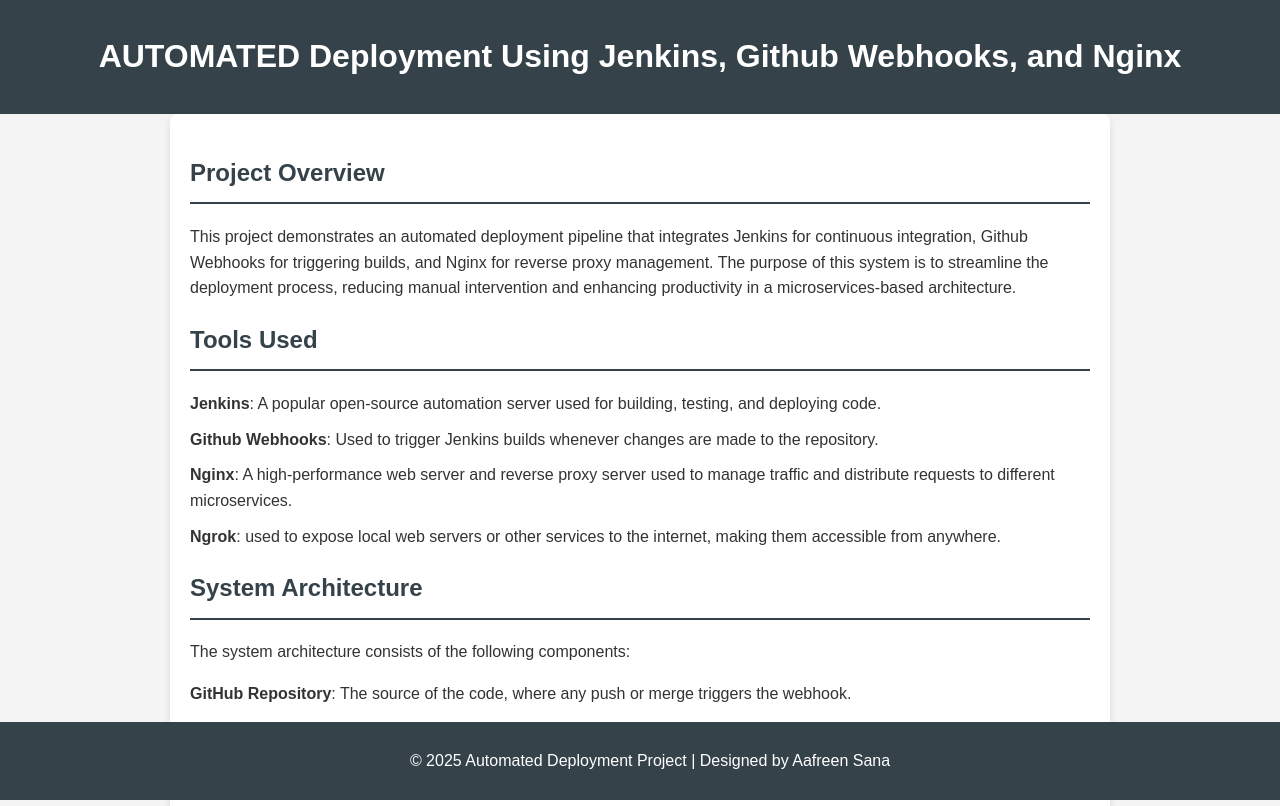
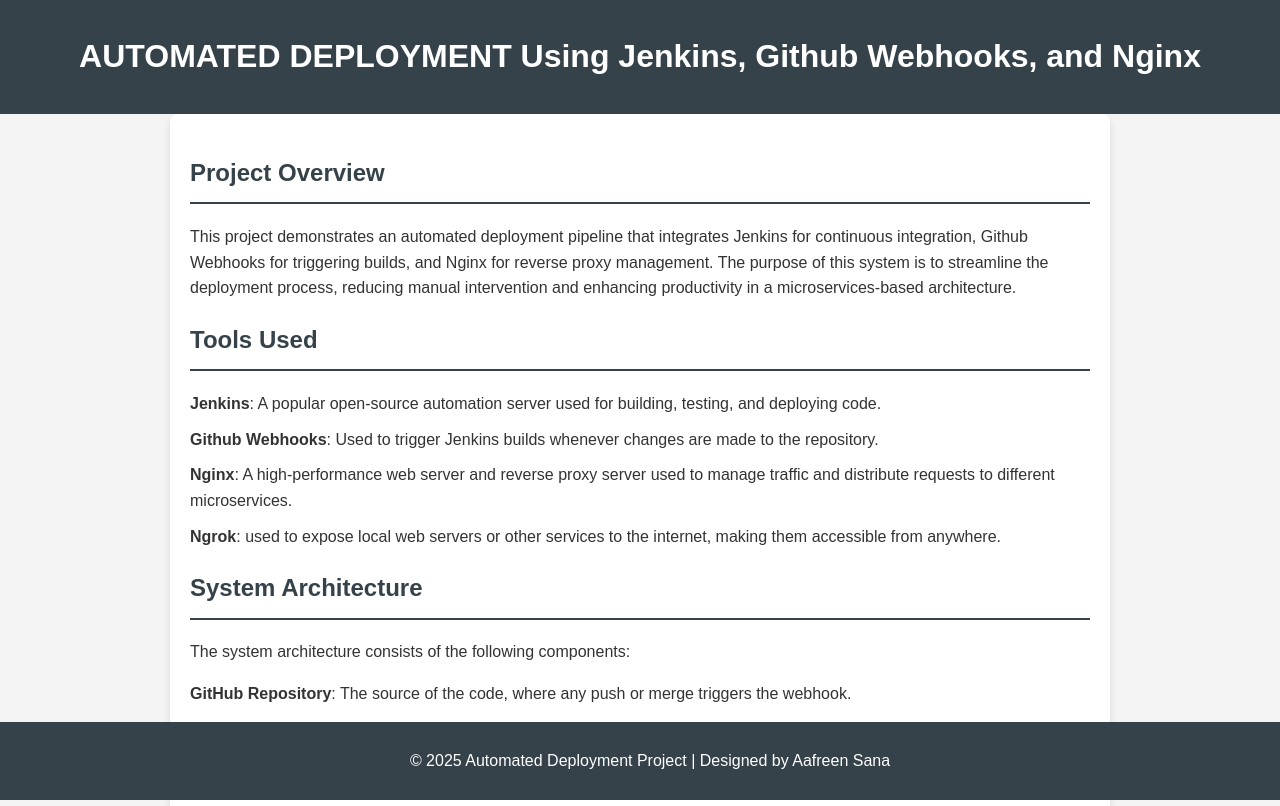
Before and after one commit to aafreen1sana/devops, a plain HTML site: page index.html in a window 1280 px wide. Shown: the top 806 px of the page. Drawn offline with Linux system fonts and the light colour scheme.

Commit message:
Update index.html

```diff
--- a/index.html
+++ b/index.html
@@ -76,7 +76,7 @@
 <body>
 
 <header>
-    <h1 style="color: white;">AUTOMATED Deployment Using Jenkins, Github Webhooks, and Nginx</h1>
+    <h1 style="color: white;">AUTOMATED DEPLOYMENT Using Jenkins, Github Webhooks, and Nginx</h1>
 </header>
 
 <section class="content">
```
